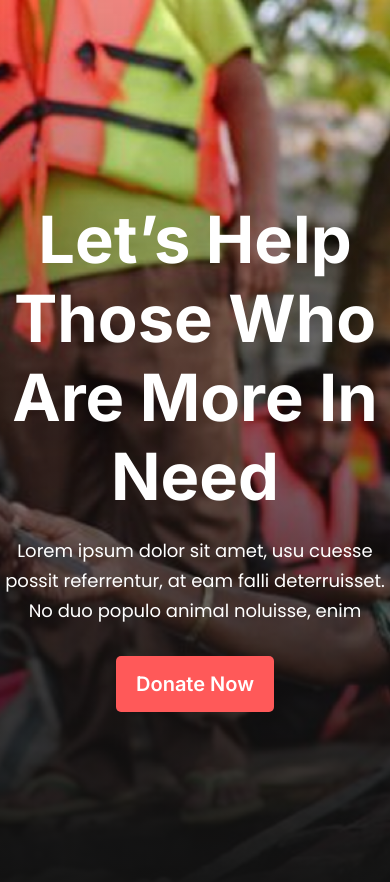
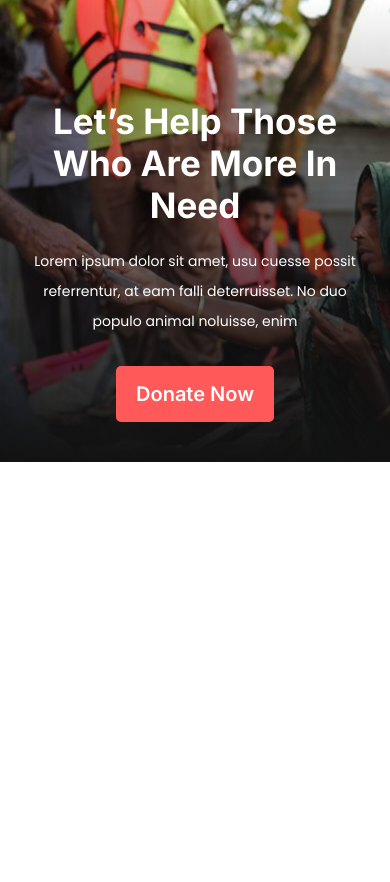
Before and after one commit to tanvirshekh-dev/Donate-landing-page, a plain HTML site: page index.html in a window 390 px wide. After the commit the page ends 844 px from the top, so only its background shows below. Drawn offline with Linux system fonts and the light colour scheme.

Commit message:
header part fresponsive

```diff
--- a/styles/style.css
+++ b/styles/style.css
@@ -90,3 +90,26 @@
   line-height: 30px;
   padding: 20px 0px 30px 0px;
 }
+
+
+
+
+/* media quarry */
+@media screen and (max-width: 576px) {
+  .header{
+    width: 100%;
+}
+.header-title{
+  font-size: 35px;
+  margin-top: 80px;
+}
+.header-description{
+  font-size: 14px;
+}
+  .header-content{
+  padding: 20px;
+}
+.primary-btn{
+  margin-bottom: 20px;
+}
+}
```
